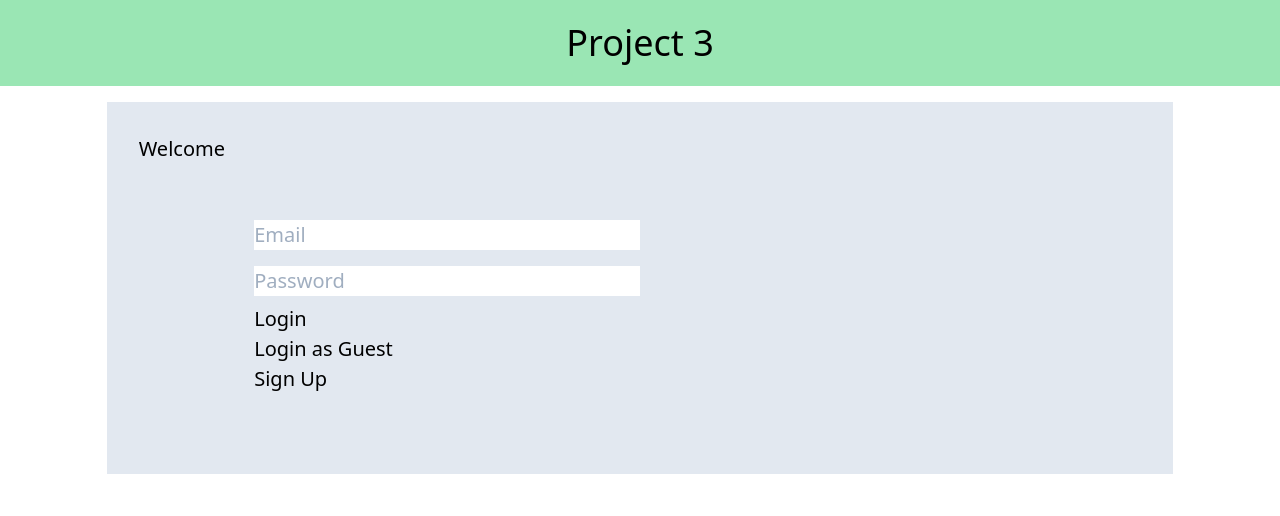
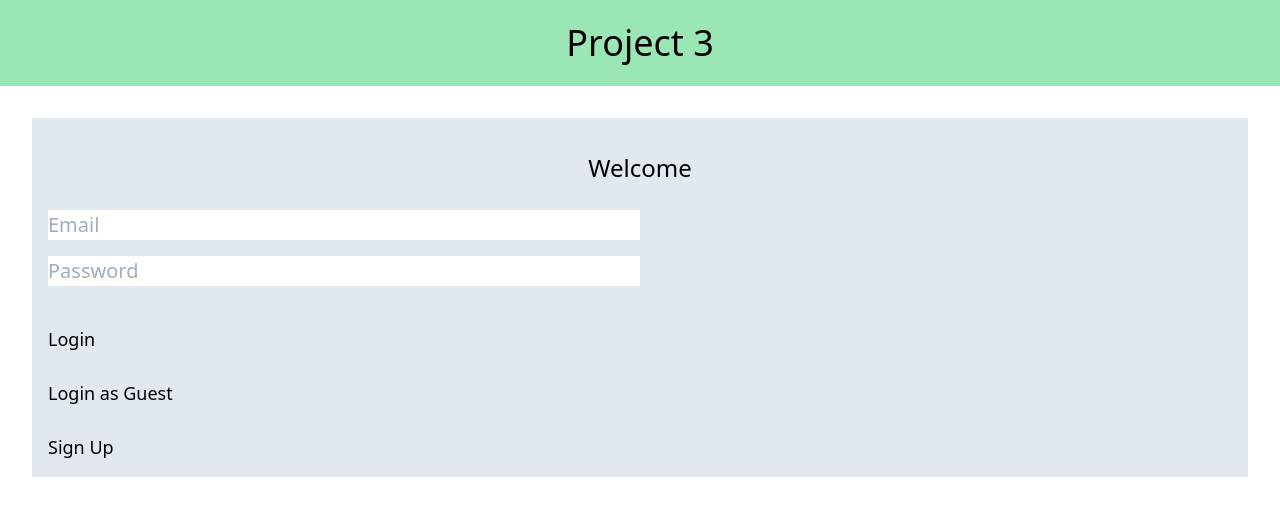
Before and after one commit to damianjuan/InQuire, a React (Create React App) app in the folder client/: page / in a window 1280 px wide. Shown: the top 516 px of the page. Built offline with nearby package versions, Linux system fonts and the light colour scheme.

Commit message:
array for multiple choice populates

```diff
--- a/client/src/components/CreateMultiple.js
+++ b/client/src/components/CreateMultiple.js
@@ -1,6 +1,17 @@
 import React from "react";
+import { useQuestionContext } from "../utils/CreateQuestionState";
 
-function CreateMultiple({ handleFieldChange }) {
+function CreateMultiple() {
+    const [state, dispatch] = useQuestionContext();
+
+    function handleFieldChange(e) {
+        dispatch({
+            call: "change",
+            slot: parseInt(e.target.name),
+            choice: e.target.value
+        });
+    }
+
     return(
         <div className="flex flex-col text-xl flex-1">
             Answer Choices:
--- a/client/src/components/CreateQuestion.js
+++ b/client/src/components/CreateQuestion.js
@@ -1,22 +1,18 @@
-import React, { useRef } from "react";
+import React from "react";
 import { useQuestionContext } from "../utils/CreateQuestionState";
 import CreateMultiple from "../components/CreateMultiple";
 
-function CreateQuestion(/*{ handleFieldChange }*/) {
-    const questionRef = useRef();
-    const answerOneRef = useRef();
-    const answerTwoRef = useRef();
-    const answerThreeRef = useRef();
-    const answerFourRef = useRef();
+function CreateQuestion() {
     const [state, dispatch] = useQuestionContext();
-    console.log(state);
+    const CURRENT_QUESTION = state[state.length - 1];
+    console.log(state, "----", CURRENT_QUESTION);
 
     function testDiv(type) {
         switch (type) {
             case "multipleChoice":
             case "selectApply":
                 return (
-                    <CreateMultiple answerOneRef={answerOneRef} answerTwoRef={answerTwoRef} answerThreeRef={answerThreeRef} answerFourRef={answerFourRef} />
+                    <CreateMultiple />
                 );
             case "freeResponse":
                 return (
@@ -34,18 +30,18 @@ function CreateQuestion(/*{ handleFieldChange }*/) {
 
         dispatch({
             call: "add",
-            question: state.question,
-            type: state.type,
-            contents: state.contents
+            question: CURRENT_QUESTION.question,
+            type: CURRENT_QUESTION.type,
+            contents: CURRENT_QUESTION.contents
         });
     }
 
     return(
         <form className="flex flex-col p-2 mx-4" onSubmit={addQuestion}>
             <div className="flex flex-col flex-1">
-                <label className="flex-1 text-xl mx-auto" ref={questionRef}>
+                <label className="flex-1 text-xl mx-auto">
                     Input Prompt:
-                    <input className="my-2 w-full" type="text" name="question" />
+                    <input className="my-2 w-full" type="text" name="question" onChange={(e) => dispatch({call: "change", question: e.target.value})} />
                 </label>
                 <label className="flex-1 text-xl mx-auto">
                     Select Question Type:
@@ -57,7 +53,7 @@ function CreateQuestion(/*{ handleFieldChange }*/) {
                     </select>
                 </label>
             </div>
-            {testDiv(state[state.length - 1].type)}
+            {testDiv(CURRENT_QUESTION.type)}
             <button className="m-2 p-2 bg-yellow-500 rounded-full w-40 self-end" type="submit">Add Question</button>
         </form>
     );
--- a/client/src/pages/Main.js
+++ b/client/src/pages/Main.js
@@ -3,23 +3,17 @@ import { Link, useLocation } from "react-router-dom";
 
 function Main() {
     return (
-        <main>
-            <p className="mx-auto my-4 p-8 w-5/6 bg-gray-300 text-xl">Welcome
-
-                <p className="mx-auto my-4 p-8 w-5/6 bg-gray-300 text-xl">
-                    <div>
-                        <input className="my-2 w-3/6" type="text" name="prompt" placeholder="Email" />
-                    </div>
-                    <div>
-                        <input className="my-2 w-3/6" type="text" name="prompt" placeholder="Password" />
-                    </div>
-                    <div>
-                    <Link to={process.env.PUBLIC_URL + '/create-survey'}>  Login </Link><br/>
-                    <Link to={process.env.PUBLIC_URL + '/create-survey'}>Login as Guest</Link><br/>
-                    <Link to={process.env.PUBLIC_URL + '/signup'}>Sign Up</Link>
-                    </div>
-                </p>
-            </p>
+        <main className="bg-gray-300 m-8">
+            <h1 className="pt-8 text-2xl text-center">Welcome</h1>
+            <div className="flex flex-col mx-auto p-4 w-full text-xl items-start">
+                <input className="my-2 w-3/6" type="text" name="prompt" placeholder="Email" />
+                <input className="my-2 w-3/6" type="text" name="prompt" placeholder="Password" />
+            </div>
+            <div className="flex flex-col mx-auto p-4 w-full text-lg">
+                <Link className="flex-1" to={process.env.PUBLIC_URL + '/create-survey'}>  Login </Link><br />
+                <Link className="flex-1" to={process.env.PUBLIC_URL + '/create-survey'}>Login as Guest</Link><br />
+                <Link className="flex-1" to={process.env.PUBLIC_URL + '/signup'}>Sign Up</Link>
+            </div>
         </main>
     );
 }
--- a/client/src/pages/SignUp.js
+++ b/client/src/pages/SignUp.js
@@ -3,7 +3,7 @@ import { Link, useLocation } from "react-router-dom";
 
 function SignUp() {
     return (
-        <p className="mx-auto my-4 p-8 w-5/6 bg-gray-300 text-xl">
+        <main className="mx-auto my-4 p-8 w-5/6 bg-gray-300 text-xl">
             <div>
                 <input className="my-2 w-3/6" type="text" name="prompt" placeholder="Email" />
             </div>
@@ -13,7 +13,7 @@ function SignUp() {
             <div>
                 <Link to={process.env.PUBLIC_URL + '/'}>Sign Up</Link>
             </div>
-        </p>
+        </main>
     );
 }
 
--- a/client/src/utils/CreateQuestionState.js
+++ b/client/src/utils/CreateQuestionState.js
@@ -24,17 +24,16 @@ function reducer(state, action) {
         case "change":
             return state.map((item, i) => {
                 if (i === (state.length - 1)) {
-                    return Object.assign({}, item, {
-                        type: action.type
-                    });
+                    if (action.type) {
+                        item.type = action.type;
+                    } else if (action.question) {
+                        item.question = action.question;
+                    } else if (action.choice) {
+                        item.contents[action.slot] = action.choice;
+                    }
                 }
                 return item;
             });
-            // const item = state[state.length - 1];
-            // const changed = Object.assign(item, {
-            //     type: action.type
-            // });
-            // console.log(changed);
         default:
             return state;
     }
```
Also changed, not shown: client/src/pages/CreateSurvey.js (+1 -29 lines).
